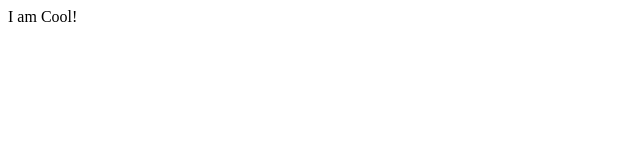
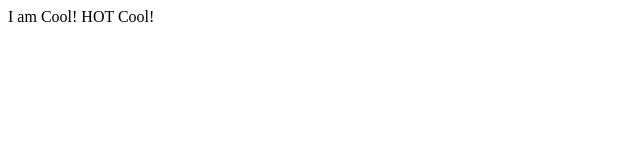
Before and after one commit to dna-cmu/leweb, a plain HTML site: page index.html in a window 1280 px wide. Shown: the full height of the page, 0-640 px from the left. Drawn offline with Linux system fonts and the light colour scheme.

Commit message:
Update index.html

```diff
--- a/index.html
+++ b/index.html
@@ -1,5 +1,5 @@
 <HTML>
   <BODY>
-    I am Cool!
+    I am Cool! HOT Cool!
   </BODY>
 </HTML>
```
